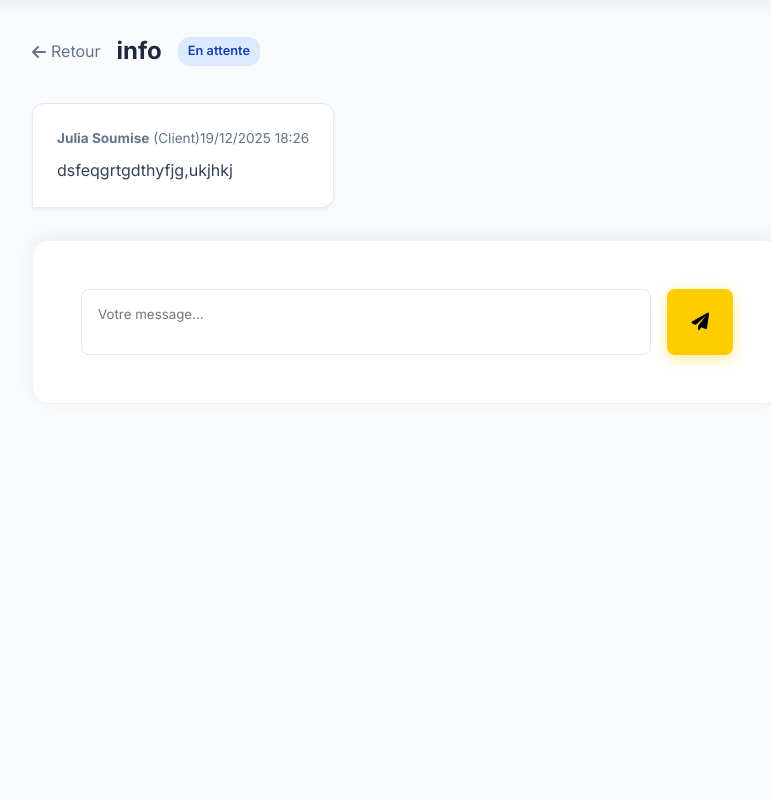
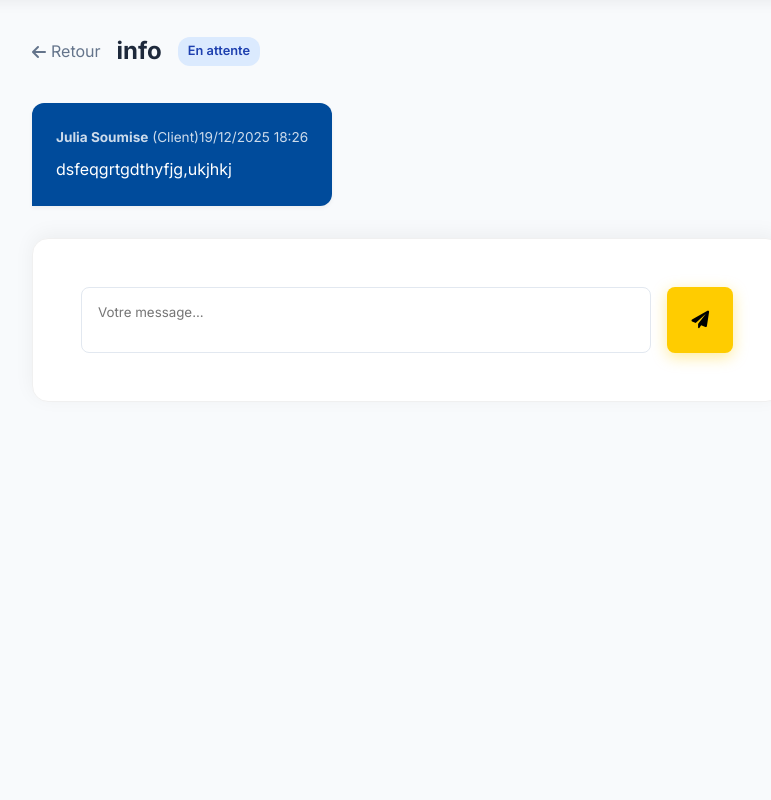
Before and after one commit to southparksanta/laposte, a Flask app: page /ticket/1 in a window 1280 px wide. Shown: the part 85-885 px from the top of the page, without its empty margins (233-1004 px from the left). Run offline with Flask 3, Linux system fonts and the light colour scheme; a user stored in the database is signed in; data comes from the database, SQL or seed files in the repository.

Commit message:
Invert chat colors: Client Blue, Admin White

```diff
--- a/templates/ticket_detail.html
+++ b/templates/ticket_detail.html
@@ -21,16 +21,16 @@
         <!-- Chat Area -->
         <div style="display: flex; flex-direction: column; gap: 1.5rem; margin-bottom: 2rem;">
 
-            <!-- Original Message -->
+            <!-- Original Message (Client) - NOW BLUE -->
             <div style="align-self: flex-start; max-width: 80%;">
                 <div
-                    style="background: white; padding: 1.5rem; border-radius: 12px 12px 12px 0; box-shadow: 0 2px 4px rgba(0,0,0,0.05); border: 1px solid #e2e8f0;">
+                    style="background: var(--primary-color); color: white; padding: 1.5rem; border-radius: 12px 12px 12px 0; box-shadow: 0 2px 4px rgba(0,0,0,0.05);">
                     <div
-                        style="font-size: 0.85rem; color: #64748b; margin-bottom: 0.5rem; display: flex; justify-content: space-between;">
+                        style="font-size: 0.85rem; color: rgba(255,255,255,0.8); margin-bottom: 0.5rem; display: flex; justify-content: space-between;">
                         <span><strong>{{ ticket.name }}</strong> ({{ get_text('ticket_client') }})</span>
                         <span>{{ ticket.timestamp.strftime('%d/%m/%Y %H:%M') }}</span>
                     </div>
-                    <div style="color: #334155; line-height: 1.6;">{{ ticket.message }}</div>
+                    <div style="line-height: 1.6;">{{ ticket.message }}</div>
                 </div>
             </div>
 
@@ -39,15 +39,15 @@
             <div
                 style="align-self: {% if reply.sender == 'admin' %}flex-end{% else %}flex-start{% endif %}; max-width: 80%;">
                 <div style="
-                    background: {% if reply.sender == 'admin' %}var(--primary-color){% else %}white{% endif %};
-                    color: {% if reply.sender == 'admin' %}white{% else %}#334155{% endif %};
+                    background: {% if reply.sender == 'admin' %}white{% else %}var(--primary-color){% endif %};
+                    color: {% if reply.sender == 'admin' %}#334155{% else %}white{% endif %};
                     padding: 1.5rem;
                     border-radius: {% if reply.sender == 'admin' %}12px 12px 0 12px{% else %}12px 12px 12px 0{% endif %};
                     box-shadow: 0 2px 4px rgba(0,0,0,0.05);
-                    border: {% if reply.sender == 'admin' %}none{% else %}1px solid #e2e8f0{% endif %};">
+                    border: {% if reply.sender == 'admin' %}1px solid #e2e8f0{% else %}none{% endif %};">
 
                     <div
-                        style="font-size: 0.85rem; color: {% if reply.sender == 'admin' %}rgba(255,255,255,0.8){% else %}#64748b{% endif %}; margin-bottom: 0.5rem; display: flex; justify-content: space-between; gap: 1rem;">
+                        style="font-size: 0.85rem; color: {% if reply.sender == 'admin' %}#64748b{% else %}rgba(255,255,255,0.8){% endif %}; margin-bottom: 0.5rem; display: flex; justify-content: space-between; gap: 1rem;">
                         <span><strong>{% if reply.sender == 'admin' %}Support{% else %}{{ get_text('ticket_you') }}{%
                                 endif %}</strong></span>
                         <span>{{ reply.timestamp.strftime('%d/%m/%Y %H:%M') }}</span>
```
